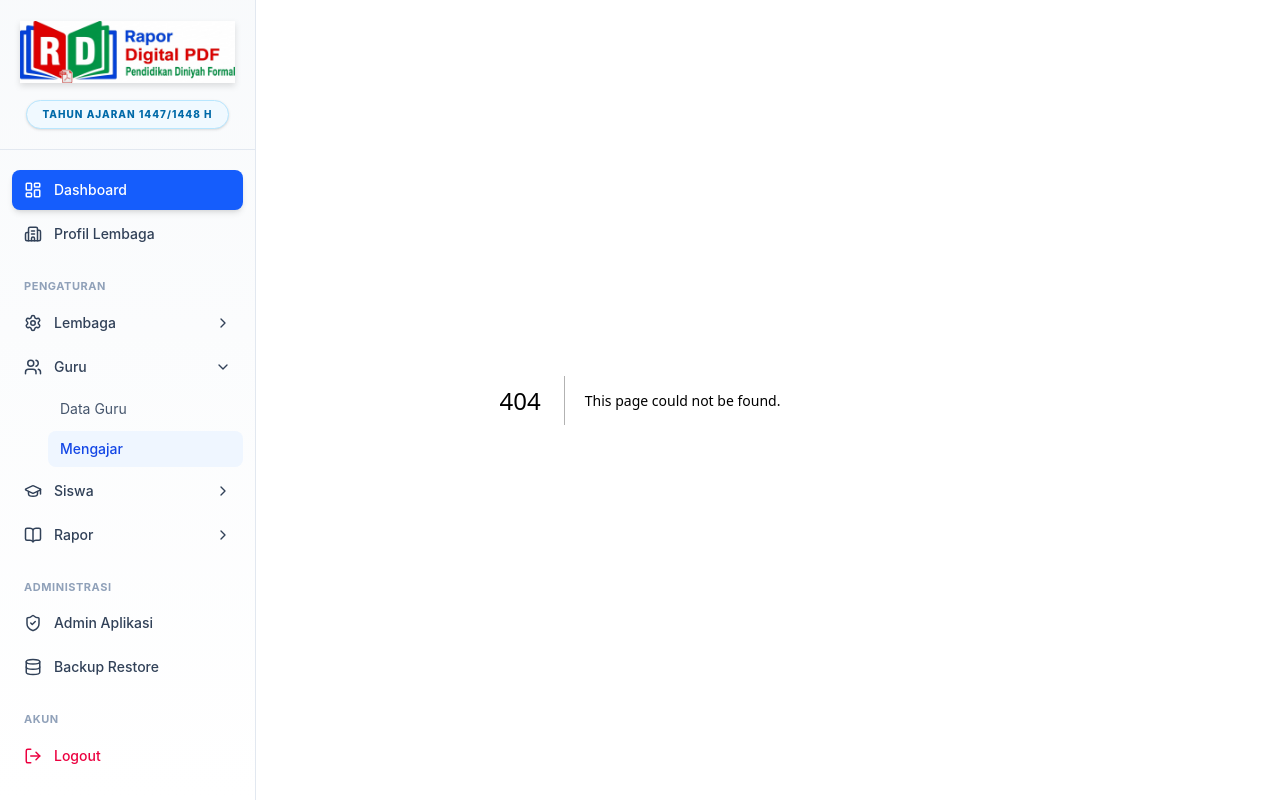
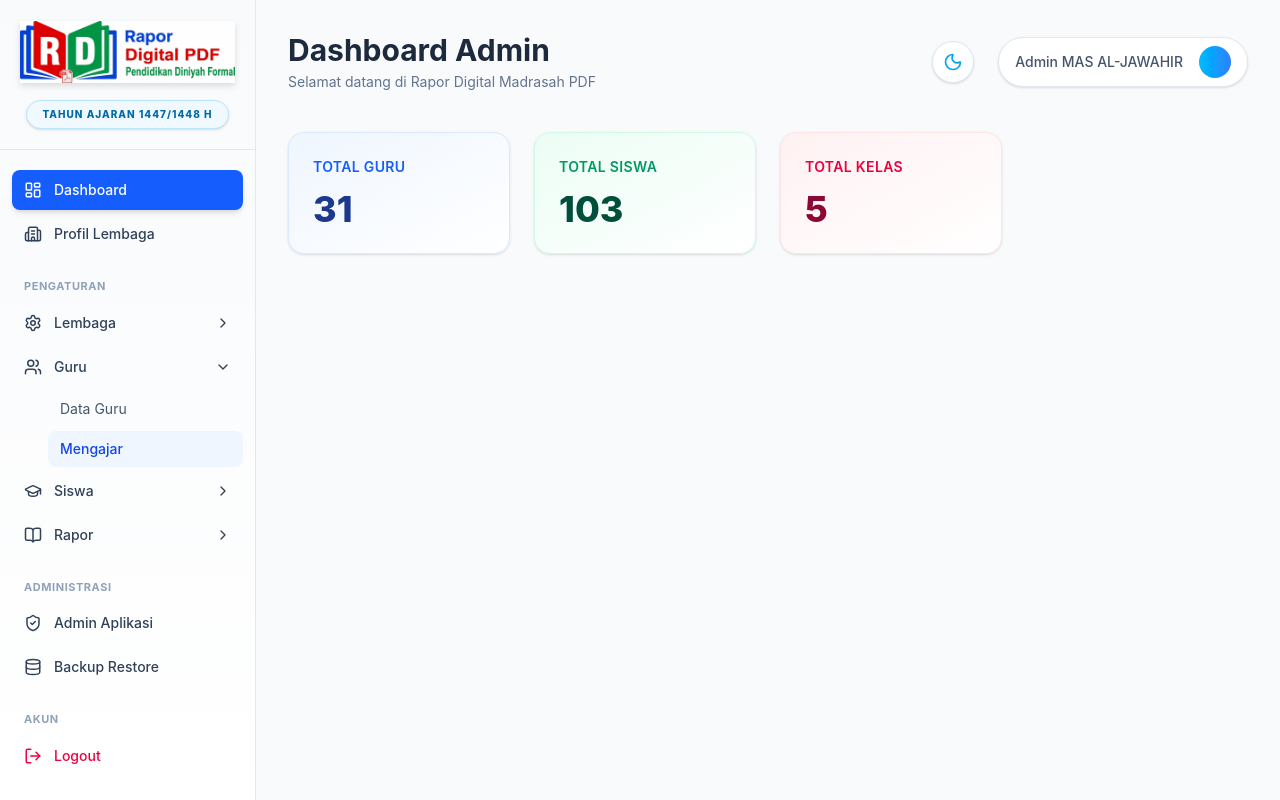
Before and after one commit to Kangsanboy/RD-PDF, a Next.js app: page /pindah in a window 1280 px wide. Before the commit this address had no page. Built offline with nearby package versions, Linux system fonts and the light colour scheme.

Commit message:
Add files via upload

```diff
--- /dev/null
+++ b/app/pindah/page.tsx
@@ -0,0 +1,59 @@
+"use client";
+
+import Sidebar from '@/components/Sidebar';
+import { useTheme } from "next-themes";
+import { Moon, Sun } from "lucide-react";
+
+export default function Home() {
+  const { theme, setTheme } = useTheme();
+
+  return (
+    <div className="flex min-h-screen bg-slate-50 dark:bg-slate-900 transition-colors duration-300">
+      <Sidebar />
+
+      <main className="flex-1 ml-64 p-8">
+        <header className="flex justify-between items-center mb-10">
+          <div>
+            <h2 className="text-3xl font-bold text-slate-800 dark:text-white">Dashboard Admin</h2>
+            <p className="text-sm text-slate-500 dark:text-slate-400 mt-1">Selamat datang di Rapor Digital Madrasah PDF</p>
+          </div>
+
+          <div className="flex items-center gap-6">
+            <button
+              onClick={() => setTheme(theme === "dark" ? "light" : "dark")}
+              className="p-2.5 rounded-full bg-white dark:bg-slate-800 text-sky-500 dark:text-sky-400 hover:bg-sky-50 dark:hover:bg-slate-700 shadow-sm border border-slate-200 dark:border-slate-700 transition-all"
+            >
+              {theme === "dark" ? <Sun size={20} /> : <Moon size={20} />}
+            </button>
+
+            <div className="flex items-center gap-4 bg-white dark:bg-slate-800 py-2 px-4 rounded-full shadow-sm border border-slate-200 dark:border-slate-700">
+              <span className="text-sm text-slate-600 dark:text-slate-300 font-medium">Admin MAS AL-JAWAHIR</span>
+              <div className="w-8 h-8 rounded-full bg-gradient-to-r from-sky-400 to-blue-500 dark:neon-glow"></div>
+            </div>
+          </div>
+        </header>
+
+        {/* Kartu Statistik Berwarna */}
+        <div className="grid grid-cols-1 md:grid-cols-4 gap-6">
+          {/* Kartu Guru (Biru) */}
+          <div className="bg-gradient-to-br from-blue-50 to-white dark:from-blue-900/20 dark:to-slate-800 p-6 rounded-2xl border border-blue-100 dark:border-blue-800/50 shadow-sm hover:shadow-md dark:shadow-none dark:neon-glow transition-all">
+            <h3 className="text-blue-600 dark:text-blue-400 text-sm font-semibold uppercase tracking-wide">Total Guru</h3>
+            <p className="text-4xl font-extrabold text-blue-900 dark:text-white mt-3">31</p>
+          </div>
+
+          {/* Kartu Siswa (Hijau) */}
+          <div className="bg-gradient-to-br from-emerald-50 to-white dark:from-emerald-900/20 dark:to-slate-800 p-6 rounded-2xl border border-emerald-100 dark:border-emerald-800/50 shadow-sm hover:shadow-md dark:shadow-none dark:neon-glow transition-all">
+            <h3 className="text-emerald-600 dark:text-emerald-400 text-sm font-semibold uppercase tracking-wide">Total Siswa</h3>
+            <p className="text-4xl font-extrabold text-emerald-900 dark:text-white mt-3">103</p>
+          </div>
+
+          {/* Kartu Kelas (Merah/Rose) */}
+          <div className="bg-gradient-to-br from-rose-50 to-white dark:from-rose-900/20 dark:to-slate-800 p-6 rounded-2xl border border-rose-100 dark:border-rose-800/50 shadow-sm hover:shadow-md dark:shadow-none dark:neon-glow transition-all">
+            <h3 className="text-rose-600 dark:text-rose-400 text-sm font-semibold uppercase tracking-wide">Total Kelas</h3>
+            <p className="text-4xl font-extrabold text-rose-900 dark:text-white mt-3">5</p>
+          </div>
+        </div>
+      </main>
+    </div>
+  );
+}
```
